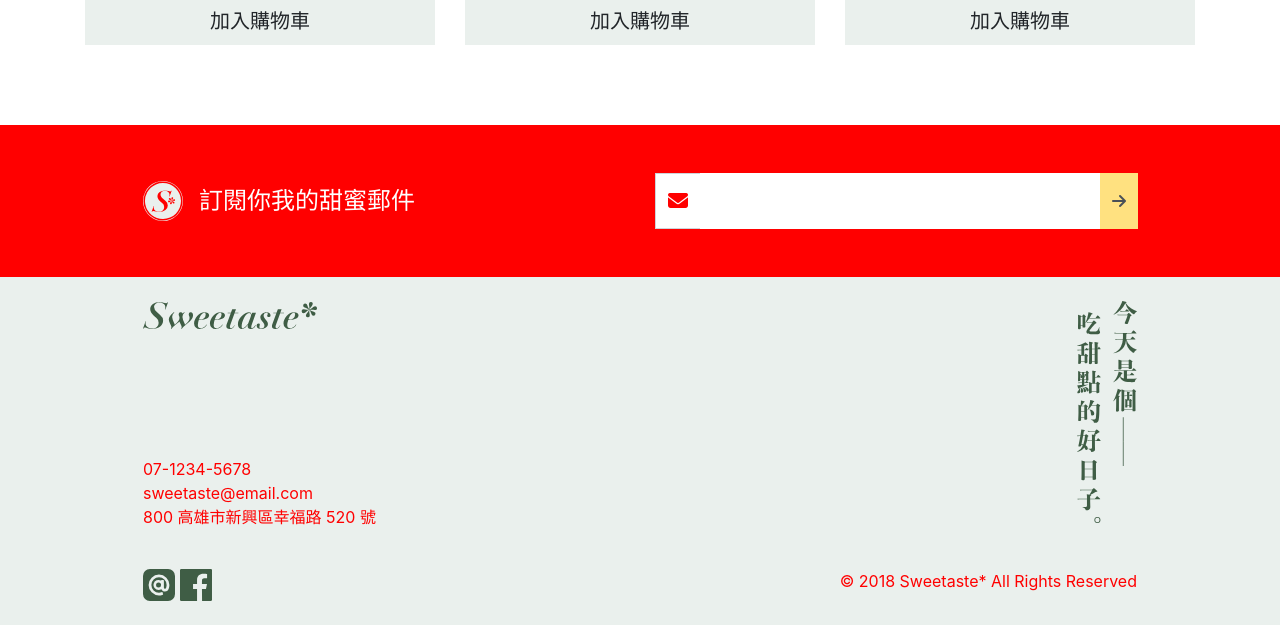
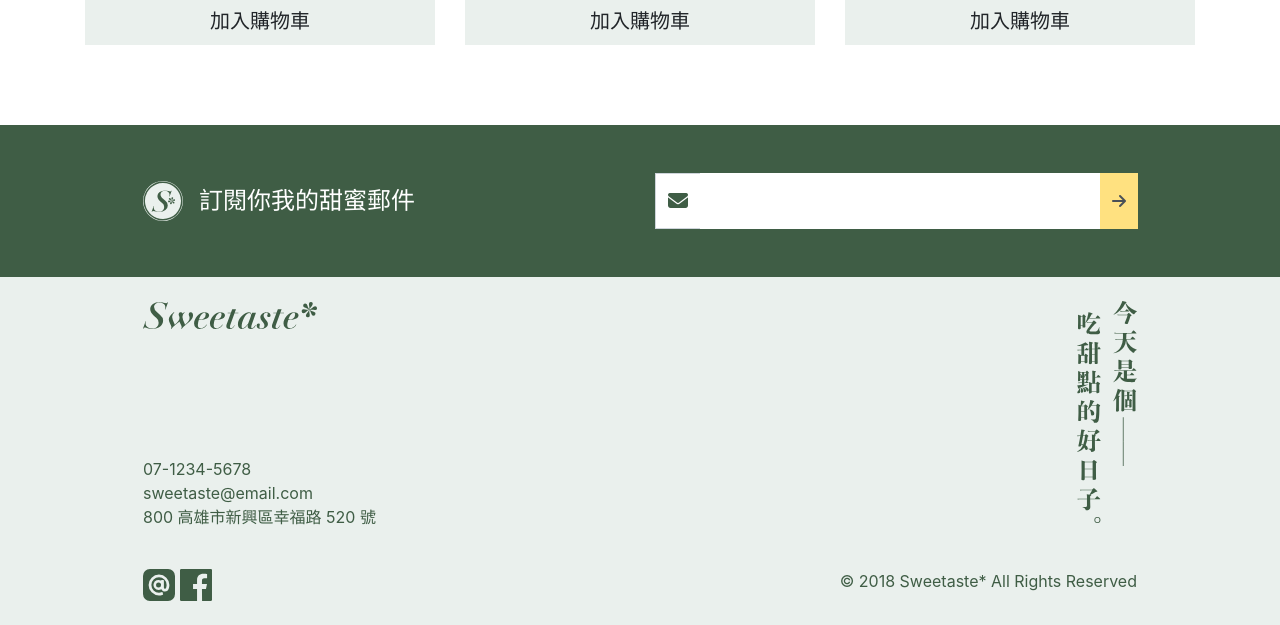
Before and after one commit to J-Z0807/hex_dessert_workshop, a plain HTML site: page index.html in a window 1280 px wide. Shown: the part 2769-3394 px from the top of the page. Drawn offline with nearby package versions, Linux system fonts and the light colour scheme.

Commit message:
Update 2021-01-01T09:00:49.037Z

```diff
--- a/css/helpers/_variables.scss
+++ b/css/helpers/_variables.scss
@@ -67,7 +67,7 @@
 /* 以下為自訂義色彩 */
 $customize_white: #FFFFFF !default;
 $customize_yellow :#FFE180 !default;
-$customize_darkgreen: red !default;
+$customize_darkgreen: #3F5D45 !default;
 $customize_dark2green: #2C4832 !default;
 $customize_lightgreen: #EAF0ED !default;
 $customize_green: #8DA291 !default;
```
Also changed, not shown: css/all.css, 1 other file.
